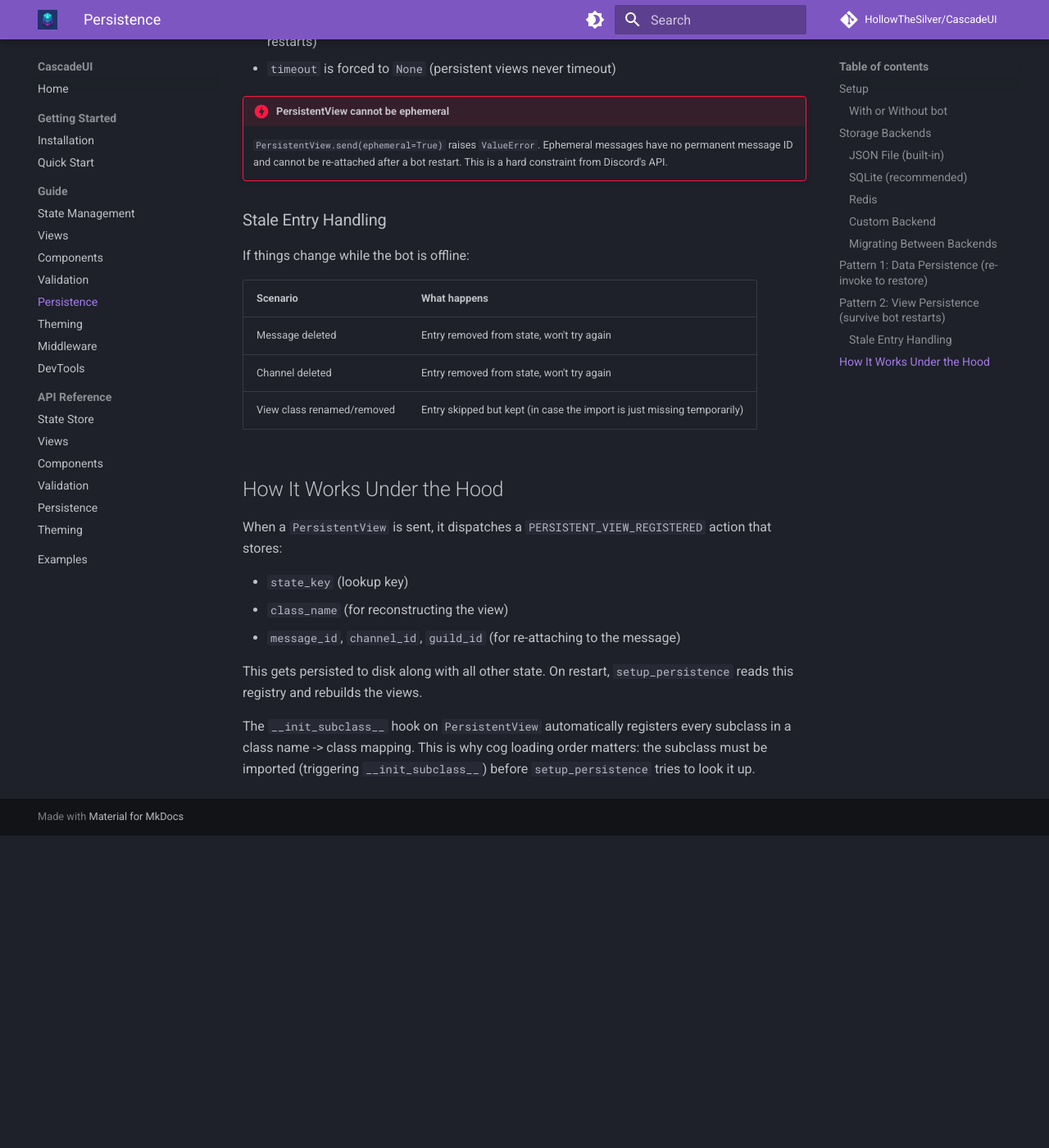
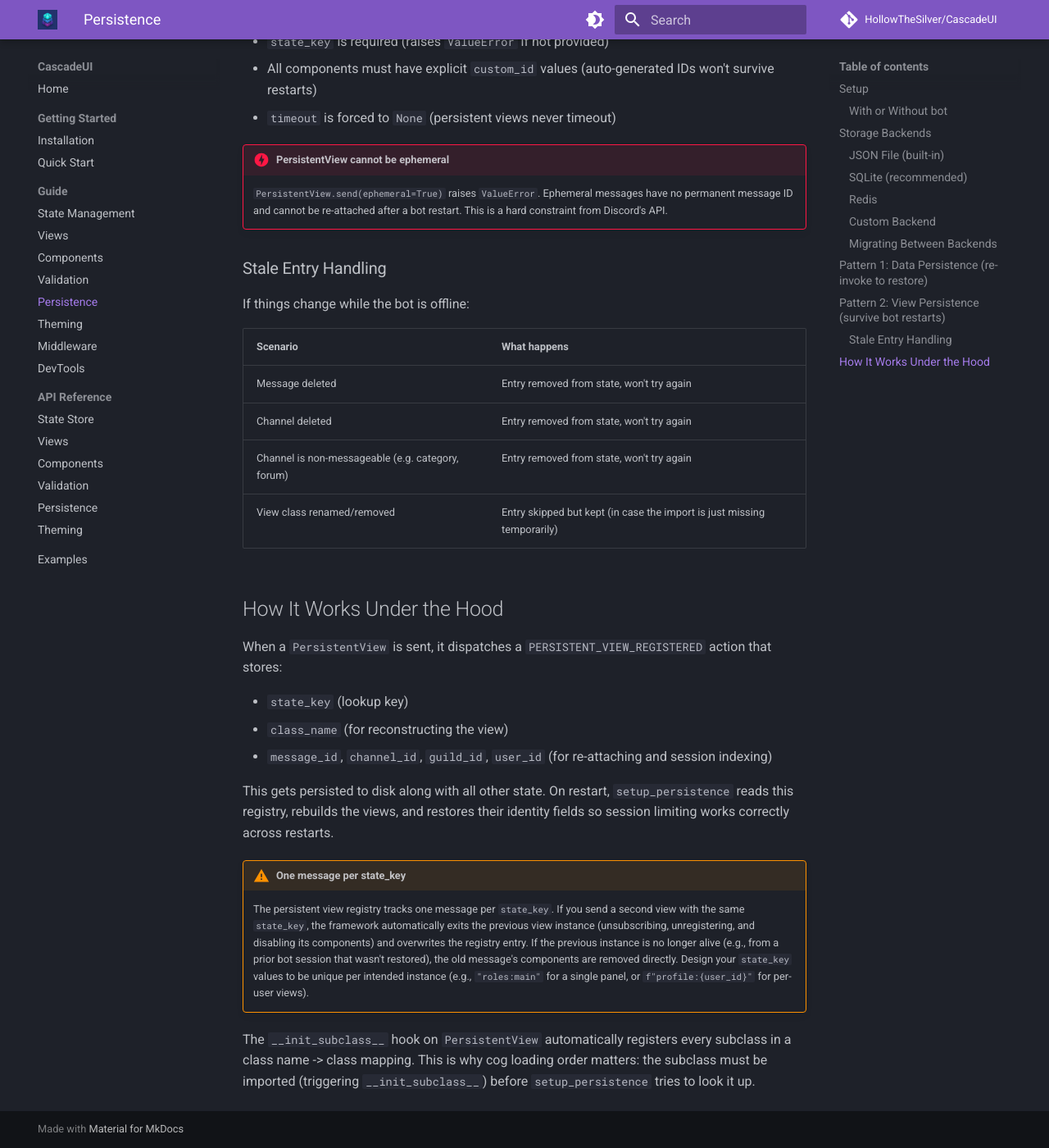
Before and after one commit to HollowTheSilver/CascadeUI, an MkDocs documentation site: the page built from docs/guide/persistence.md, in a window 1280 px wide and 1400 px high, scrolled down 3973 px. Shown: the whole window at 82% size. Built offline with MkDocs 1.6.1 and Material for MkDocs 9.7.7, drawn with Linux system fonts in a browser that asks for light colours; comment, search, counter and statistics services are not loaded; before the commit the page ends 4992 px from its top, so only the background shows below that; some of the changed text lies outside the part shown.

Commit message:
docs(persistence): update guides for identity restore and orphan cleanup
Updated the persistence guide, API reference, and views guide to
reflect identity persistence on restore, the two-tier orphan cleanup
behavior, and the Messageable channel guard. Corrected the "views
without a user context" note to reflect that restored views now have
their user_id available. Added a V1 component note to the docs landing
page and README, reordered README badges, and added a docs site banner.

```diff
--- a/docs/guide/persistence.md
+++ b/docs/guide/persistence.md
@@ -165,9 +165,10 @@
 
 1. Reads the persistent view registry from saved state
 2. Looks up the `RoleSelectorView` class by name
-3. Fetches the original channel and message
+3. Fetches the original channel and message (skipping non-messageable channels)
 4. Creates a new view instance and attaches it via `bot.add_view(view, message_id=...)`
-5. Calls `on_restore(bot)` for any post-restore setup
+5. Restores identity fields (`user_id`, `guild_id`) from the saved entry so session limiting works correctly after restart
+6. Calls `on_restore(bot)` for any post-restore setup
 
 **Requirements for PersistentView:**
 
@@ -186,6 +187,7 @@
 |----------|-------------|
 | Message deleted | Entry removed from state, won't try again |
 | Channel deleted | Entry removed from state, won't try again |
+| Channel is non-messageable (e.g. category, forum) | Entry removed from state, won't try again |
 | View class renamed/removed | Entry skipped but kept (in case the import is just missing temporarily) |
 
 ## How It Works Under the Hood
@@ -194,8 +196,11 @@
 
 - `state_key` (lookup key)
 - `class_name` (for reconstructing the view)
-- `message_id`, `channel_id`, `guild_id` (for re-attaching to the message)
+- `message_id`, `channel_id`, `guild_id`, `user_id` (for re-attaching and session indexing)
 
-This gets persisted to disk along with all other state. On restart, `setup_persistence` reads this registry and rebuilds the views.
+This gets persisted to disk along with all other state. On restart, `setup_persistence` reads this registry, rebuilds the views, and restores their identity fields so session limiting works correctly across restarts.
+
+!!! warning "One message per state_key"
+    The persistent view registry tracks one message per `state_key`. If you send a second view with the same `state_key`, the framework automatically exits the previous view instance (unsubscribing, unregistering, and disabling its components) and overwrites the registry entry. If the previous instance is no longer alive (e.g., from a prior bot session that wasn't restored), the old message's components are removed directly. Design your `state_key` values to be unique per intended instance (e.g., `"roles:main"` for a single panel, or `f"profile:{user_id}"` for per-user views).
 
 The `__init_subclass__` hook on `PersistentView` automatically registers every subclass in a class name -> class mapping. This is why cog loading order matters: the subclass must be imported (triggering `__init_subclass__`) before `setup_persistence` tries to look it up.
```
Also changed, not shown: README.md (+5 -2 lines), docs/api/views.md (+12 -3 lines), docs/guide/views.md (+7 -4 lines), docs/index.md (+4 -1 lines), docs/assets/docs-banner.png (added), 1 other file.
